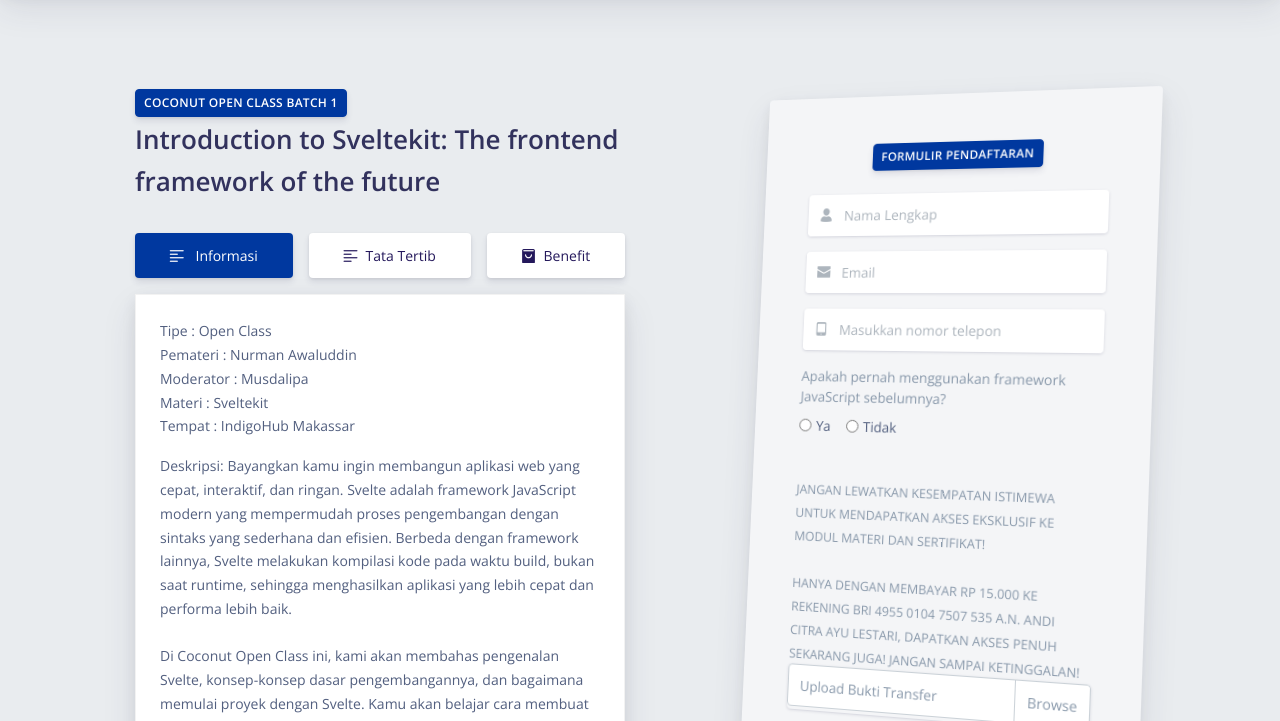
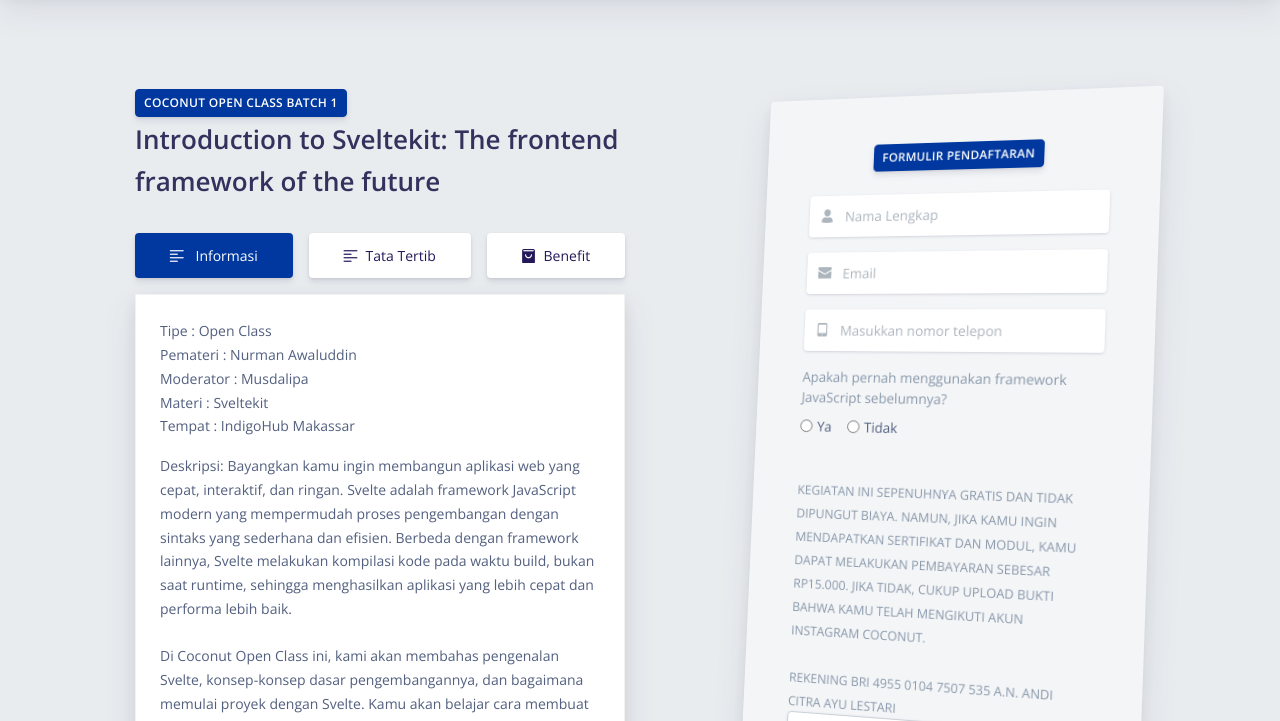
Before and after one commit to syrlramadhan/pendaftaran-coc-public, a plain HTML site: page formulir.html in a window 1280 px wide. Shown: the part 79-800 px from the top of the page. Drawn offline with nearby package versions, Linux system fonts and the light colour scheme; some packages are replaced by stand-ins of ours; no server answers.

Commit message:
Update formulir.html

```diff
--- a/formulir.html
+++ b/formulir.html
@@ -265,9 +265,9 @@
                                     <!-- Info Instagram -->
                                     <br>
                                     <small class="text-uppercase text-muted font-weight">
-                                        Jangan lewatkan kesempatan istimewa untuk mendapatkan akses eksklusif ke Modul Materi dan Sertifikat!
+                                        Kegiatan ini sepenuhnya gratis dan tidak dipungut biaya. Namun, jika kamu ingin mendapatkan sertifikat dan modul, kamu dapat melakukan pembayaran sebesar Rp15.000. Jika tidak, cukup upload bukti bahwa kamu telah mengikuti akun Instagram Coconut.
                                         <br><br>
-                                        Hanya dengan membayar Rp 15.000 ke rekening BRI 4955 0104 7507 535 A.N. Andi Citra Ayu Lestari, dapatkan akses penuh sekarang juga! Jangan sampai ketinggalan!
+                                       rekening BRI 4955 0104 7507 535 A.N. Andi Citra Ayu Lestari
                                     </small>
 
                                     <!-- Upload Bukti Follow -->
```
